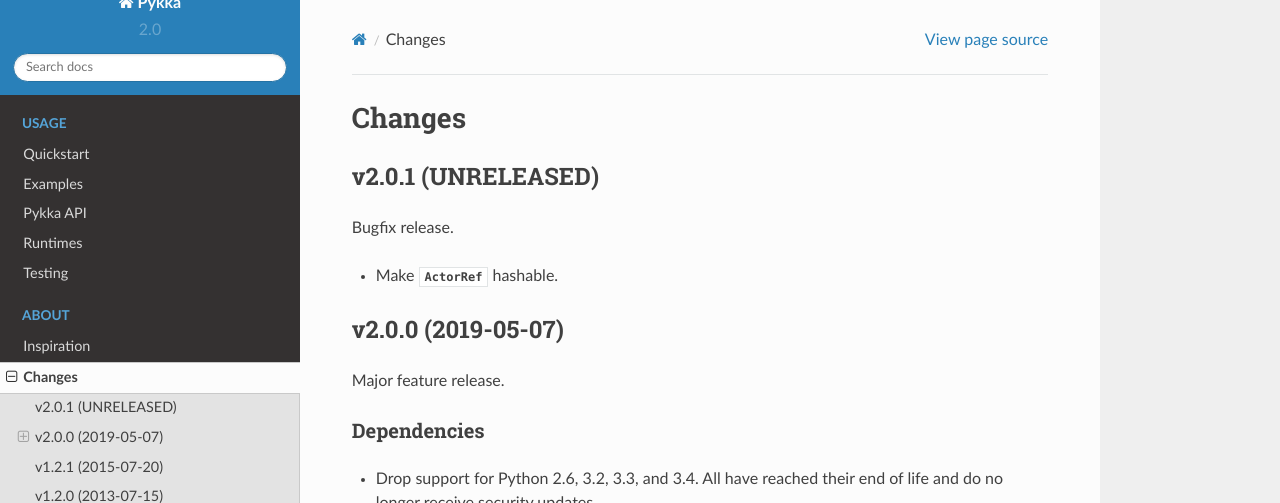
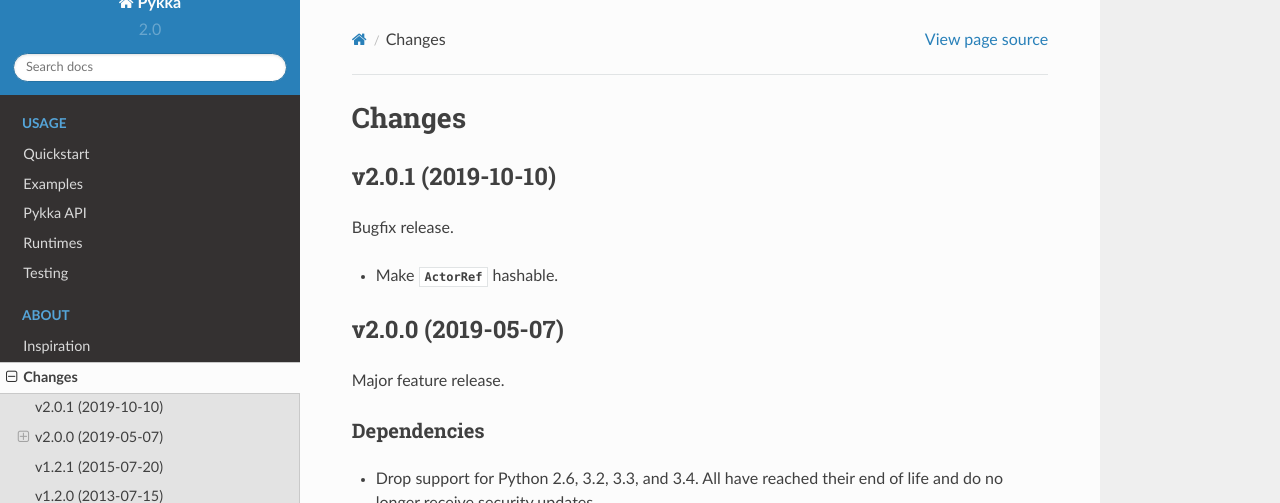
Before and after one commit to jodal/pykka, a Sphinx documentation site: the page built from docs/changes.rst, in a window 1280 px wide and 900 px high. Shown: the top 503 px of the window. Built offline with Sphinx 7.4.7 and the Read the Docs theme 2.0.0, drawn with Linux system fonts in a browser that asks for light colours.

Commit message:
Release v2.0.1

```diff
--- a/docs/changes.rst
+++ b/docs/changes.rst
@@ -2,7 +2,7 @@
 Changes
 =======
 
-v2.0.1 (UNRELEASED)
+v2.0.1 (2019-10-10)
 ===================
 
 Bugfix release.
--- a/pykka/__init__.py
+++ b/pykka/__init__.py
@@ -26,7 +26,7 @@ __all__ = [
 
 
 #: Pykka's :pep:`396` and :pep:`440` compatible version number
-__version__ = '2.0.0'
+__version__ = '2.0.1'
 
 
 _logging.getLogger('pykka').addHandler(_logging.NullHandler())
```
